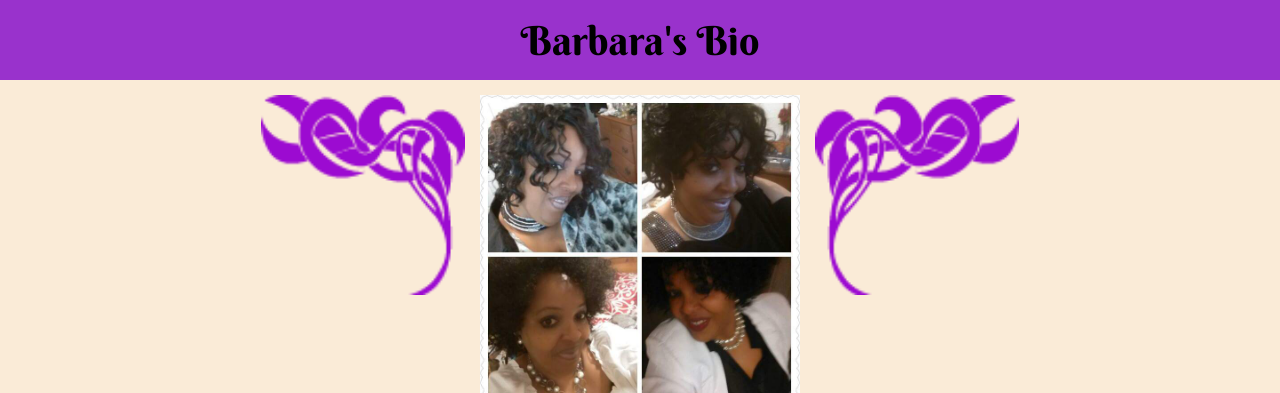
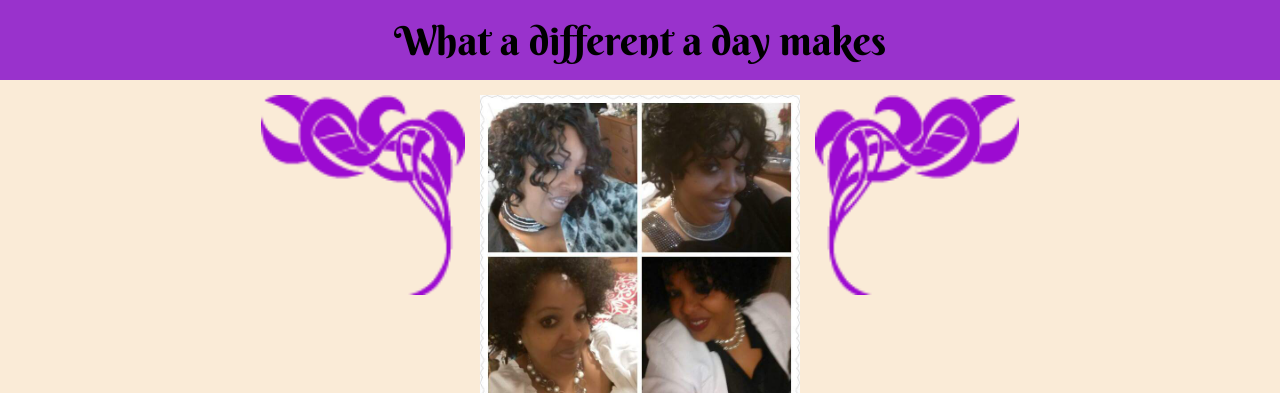
Before and after one commit to Barbara57/my_bio, a plain HTML site: page index.html in a window 1280 px wide. Shown: the top 393 px of the page. Drawn offline with Linux system fonts and the light colour scheme.

Commit message:
change html header

```diff
--- a/index.html
+++ b/index.html
@@ -11,7 +11,7 @@
     </head>
     <body>
         <header>
-            Barbara's Bio
+         What a different a day makes
         </header>
 
             <div class="photo_lineup">
```
